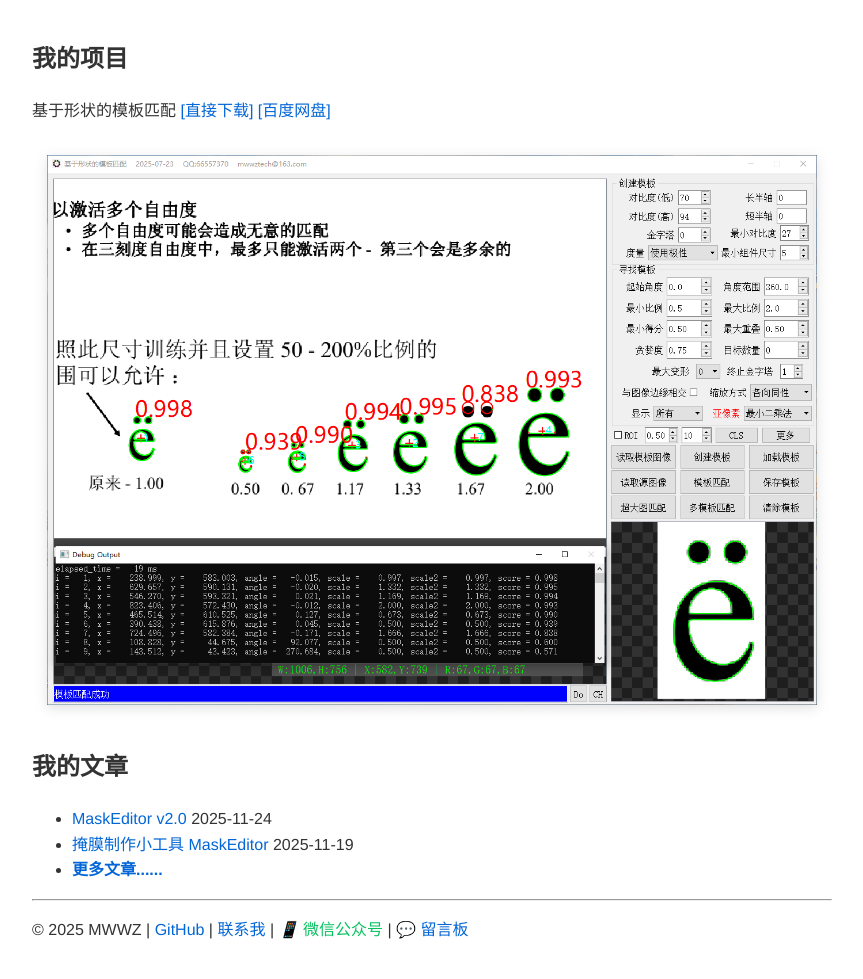
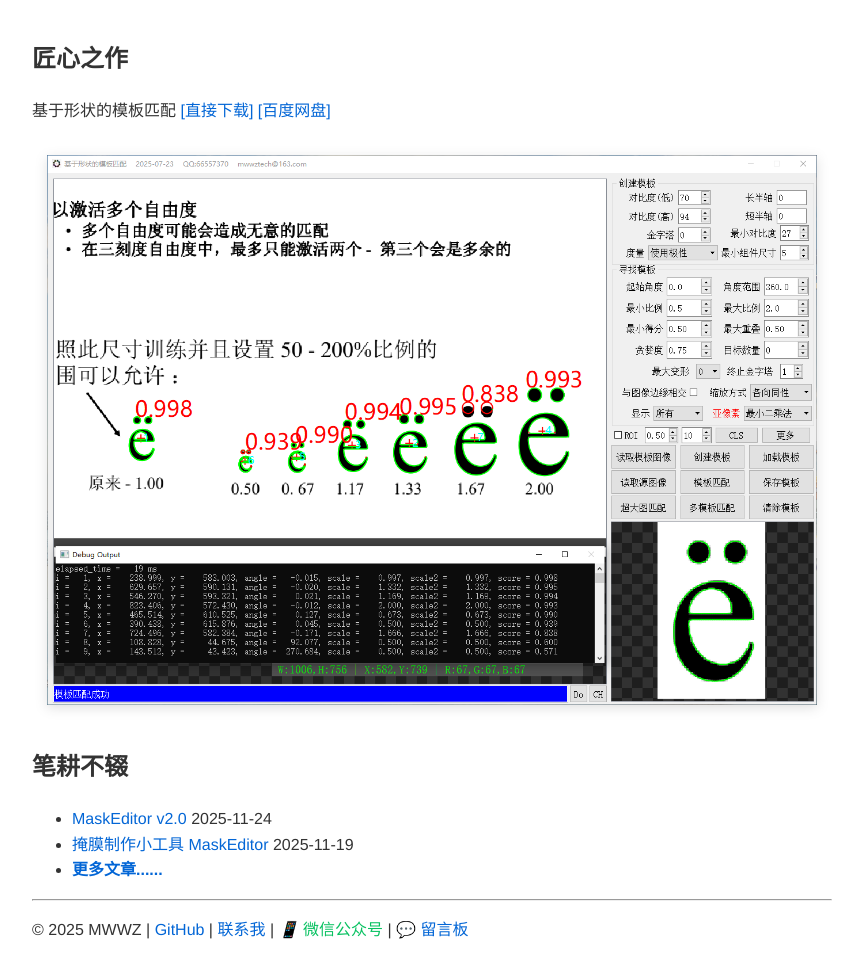
Before and after one commit to mwwzbinf/mwwzbinf.github.io, a Jekyll site: the page built from index.html, in a window 1280 px wide. Shown: the whole page, without its empty margins (208-1071 px from the left). Built offline with Jekyll 4.4.1, drawn with Linux system fonts in a browser that asks for light colours; comment, search, counter and statistics services are not loaded.

Commit message:
笔耕不辍

```diff
--- a/index.html
+++ b/index.html
@@ -34,7 +34,7 @@ layout: null
     <!-- header -->
     <main>
         <section>
-            <h2>我的项目</h2>
+            <h2>匠心之作</h2>
             <p>基于形状的模板匹配
                 <span class="download-links">
 					<a href="/download/shape_based_matching_demo.rar" target="_blank" class="direct-link">[直接下载]</a>
@@ -48,7 +48,7 @@ layout: null
         </section>
 
         <section>
-          <h2>我的文章</h2>
+          <h2>笔耕不辍</h2>
           <!-- <ul> -->
 		  <!-- 显示所有文章 -->
             <!-- {% for post in site.posts %} -->
```
